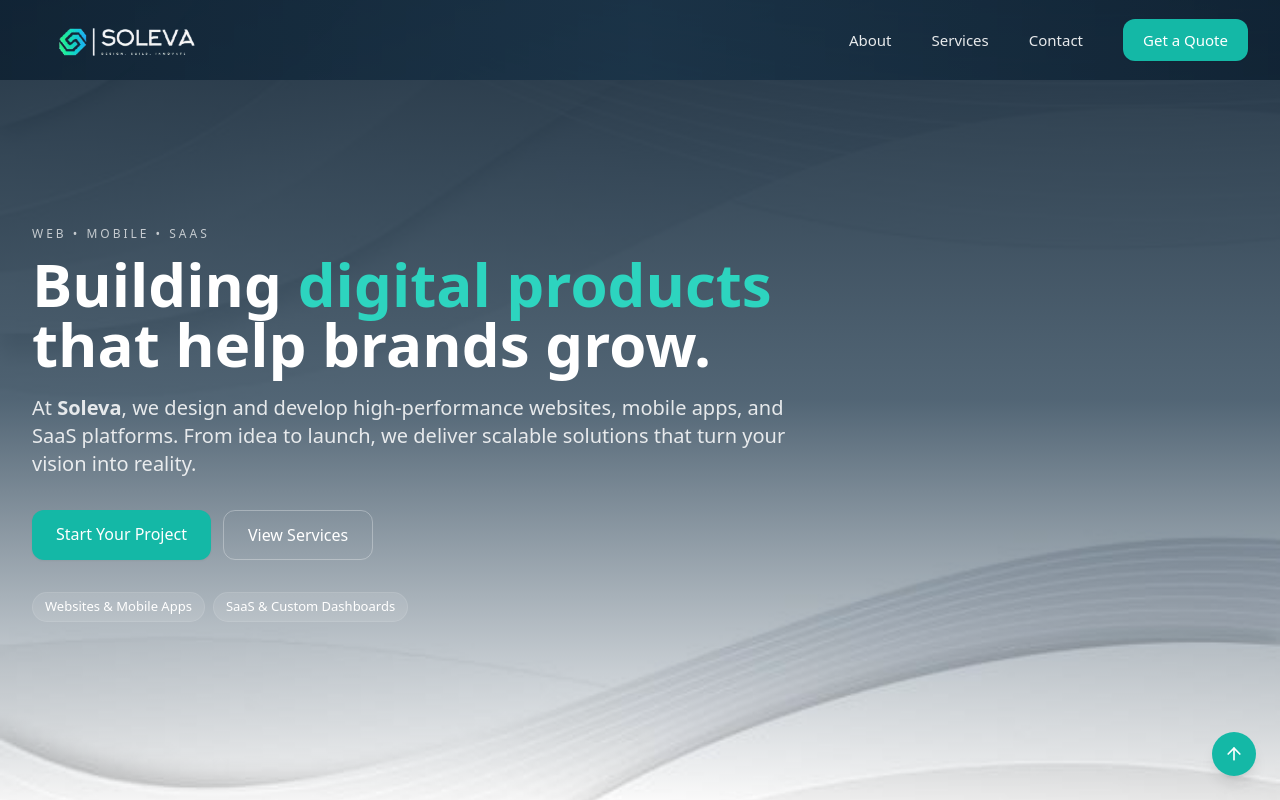
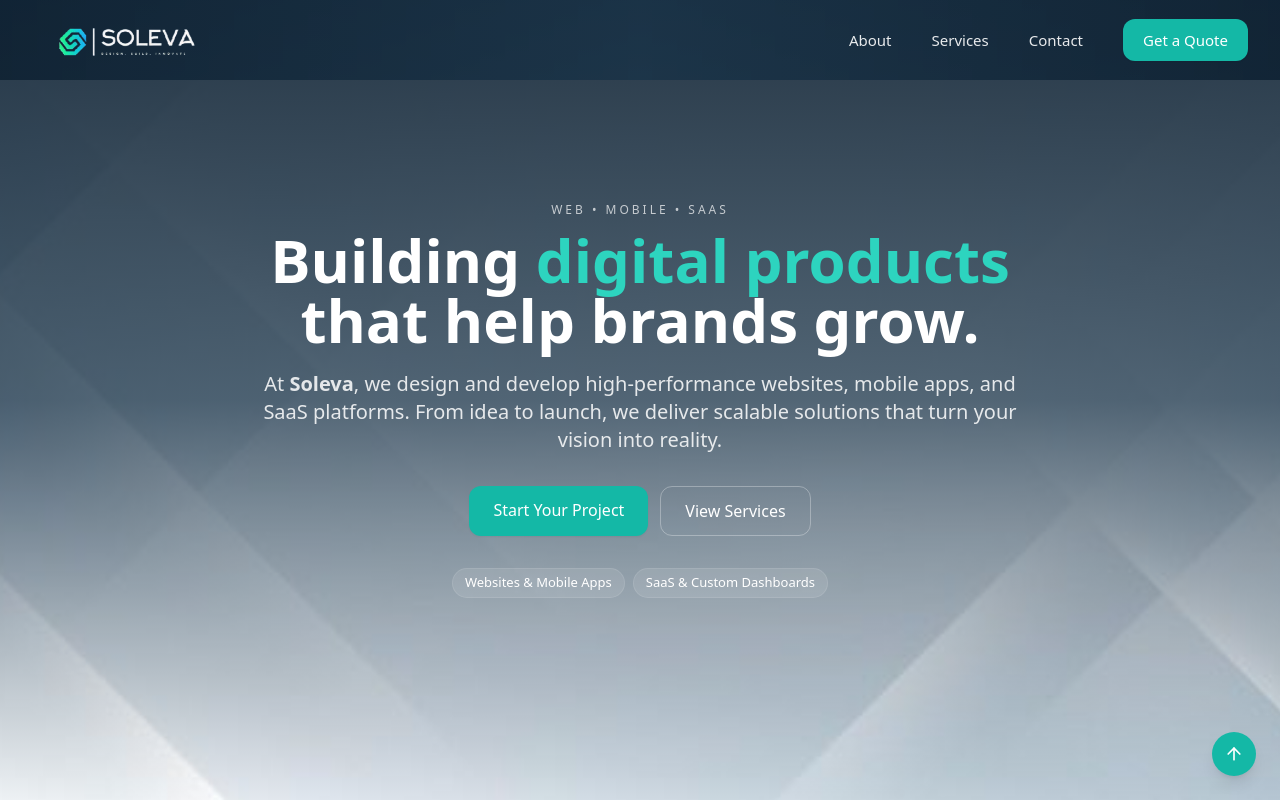
Before and after one commit to LeenKr/soleva-frontend, a React (Vite) app: page / in a window 1280 px wide. Shown: the top 800 px of the page. Built offline with nearby package versions, Linux system fonts and the light colour scheme; the HTML template or start-up script is replaced by a standard one.

Commit message:
some changes

```diff
--- a/src/sections/Hero.jsx
+++ b/src/sections/Hero.jsx
@@ -1,4 +1,4 @@
-import bg from "../assets/testttt.jpg"; // <-- use a wide, high-quality image
+import bg from "../assets/hero.jpg"; // <-- use a wide, high-quality image
 
 export default function Hero() {
   return (
@@ -11,12 +11,12 @@ export default function Hero() {
         backgroundPosition: "center",
       }}
     >
-      {/* dark brand gradient overlay for readability */}
+      {/* dark brand gradient overlay */}
       <div className="absolute inset-0 bg-gradient-to-b from-[#0f2233]/90 via-[#183247]/75 to-[#0f2233]/88" />
 
       {/* content container */}
-      <div className="relative z-10 px-4 sm:px-6 lg:px-8 pt-28 pb-16 min-h-[100svh] flex items-center">
-        <div className="max-w-3xl text-white">
+      <div className="relative z-10 flex items-center justify-center min-h-[100svh] px-4 sm:px-6 lg:px-8">
+        <div className="max-w-3xl text-center text-white">
           <p className="text-xs tracking-[0.25em] text-white/70 uppercase">
             Web • Mobile • SaaS
           </p>
@@ -33,16 +33,13 @@ export default function Hero() {
           </p>
 
           {/* CTA buttons */}
-          <div className="mt-8 flex flex-wrap gap-3">
-            {/* Primary button */}
+          <div className="mt-8 flex flex-wrap justify-center gap-3">
             <a
               href="#contact"
               className="px-6 py-3 rounded-xl bg-teal-500 text-white hover:bg-teal-600 transition shadow-sm"
             >
               Start Your Project
             </a>
-
-            {/* Secondary button */}
             <a
               href="#services"
               className="px-6 py-3 rounded-xl border border-white/30 text-white hover:bg-white/10 transition"
@@ -52,7 +49,7 @@ export default function Hero() {
           </div>
 
           {/* trust chips */}
-          <div className="mt-8 flex flex-wrap gap-2 text-[13px]">
+          <div className="mt-8 flex flex-wrap justify-center gap-2 text-[13px]">
             <span className="px-3 py-1 rounded-full bg-white/10 border border-white/10">
               Websites & Mobile Apps
             </span>
```
Also changed, not shown: src/assets/hero.jpg (added), src/assets/hero.png (deleted).
